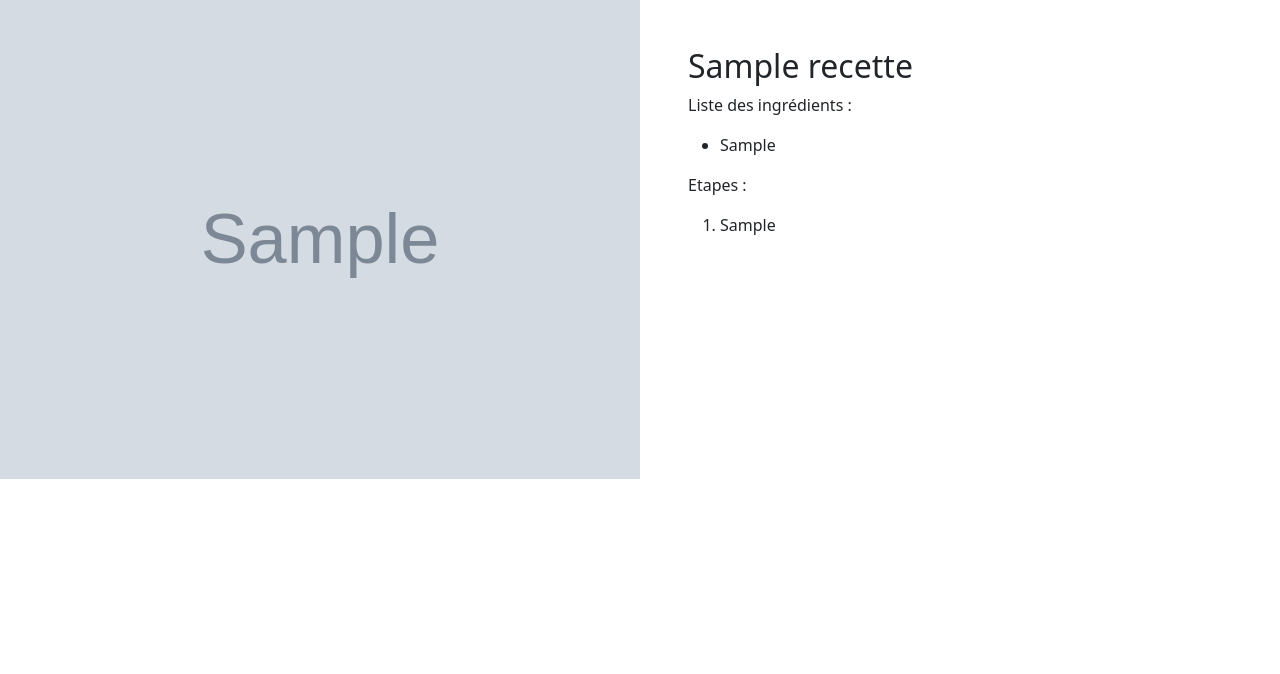
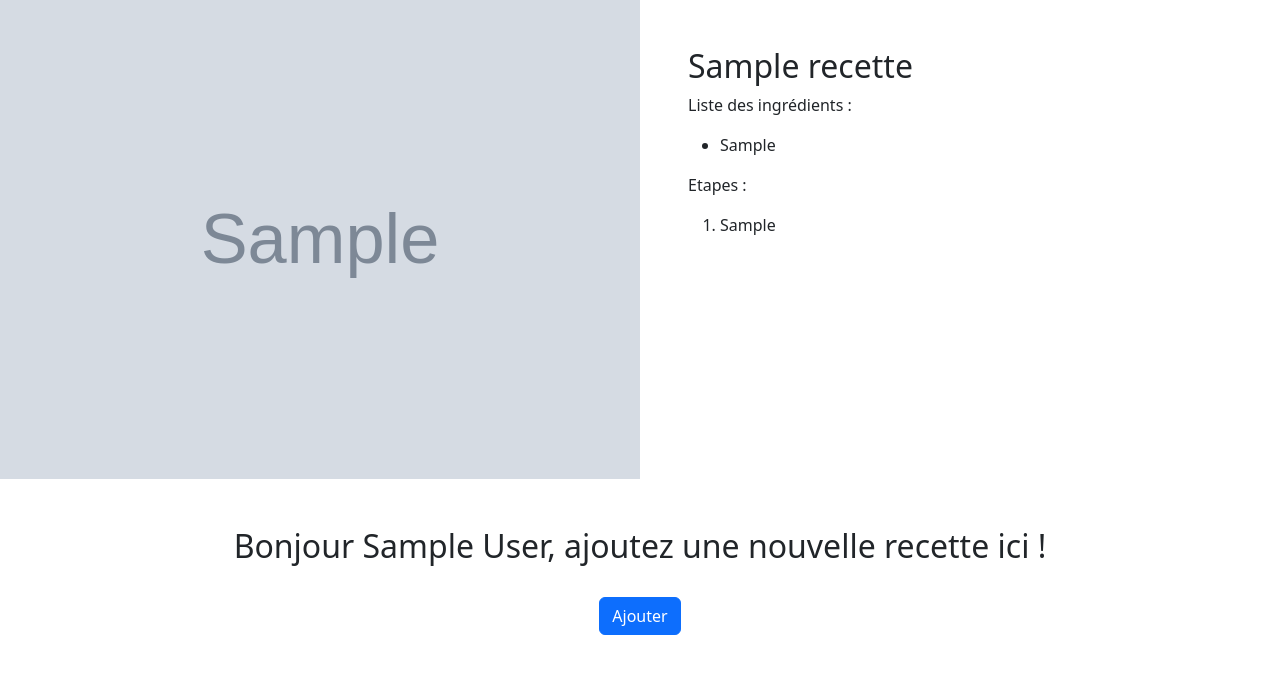
Before and after one commit to mdorizon/Boite-recette-php, a PHP site: page /recettes.php in a window 1280 px wide. Shown: the part 105-779 px from the top of the page. Run offline with PHP 8.4, Linux system fonts and the light colour scheme; the visitor is signed in with stand-in values (Sample User, id 1); tables that the repository leaves empty or names only in its code hold one stand-in row (values such as "Sample post"); grey boxes marked "Sample" are stand-in pictures.

Commit message:
:lipstick: new recette button for users that have already a recette

```diff
--- a/src/recettes.php
+++ b/src/recettes.php
@@ -49,6 +49,10 @@ $result = $request->fetchAll(PDO::FETCH_ASSOC);
         </div>
       </div>
     <?php endforeach; ?>
+    <div class="text-center mb-5">
+      <h2 class="mt-5">Bonjour <?= $_SESSION['name']; ?>, ajoutez une nouvelle recette ici !</h2>
+      <a class="btn btn-primary mt-4" href="./new-recette.php">Ajouter</a>
+    </div>
   <?php endif; ?>
 </section>
 
```
